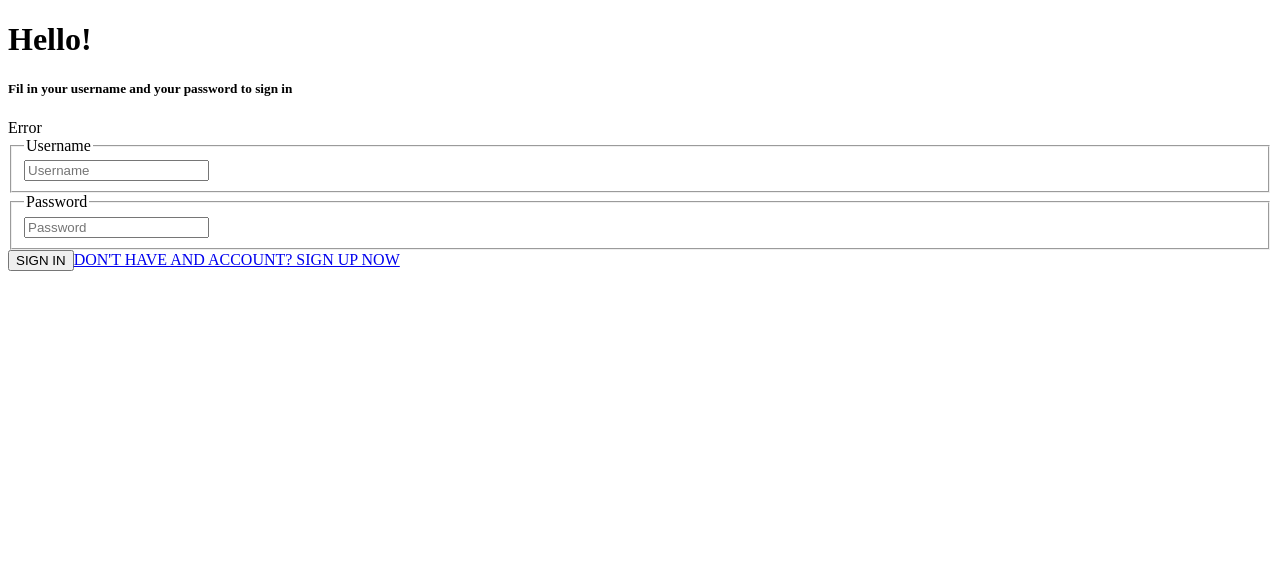
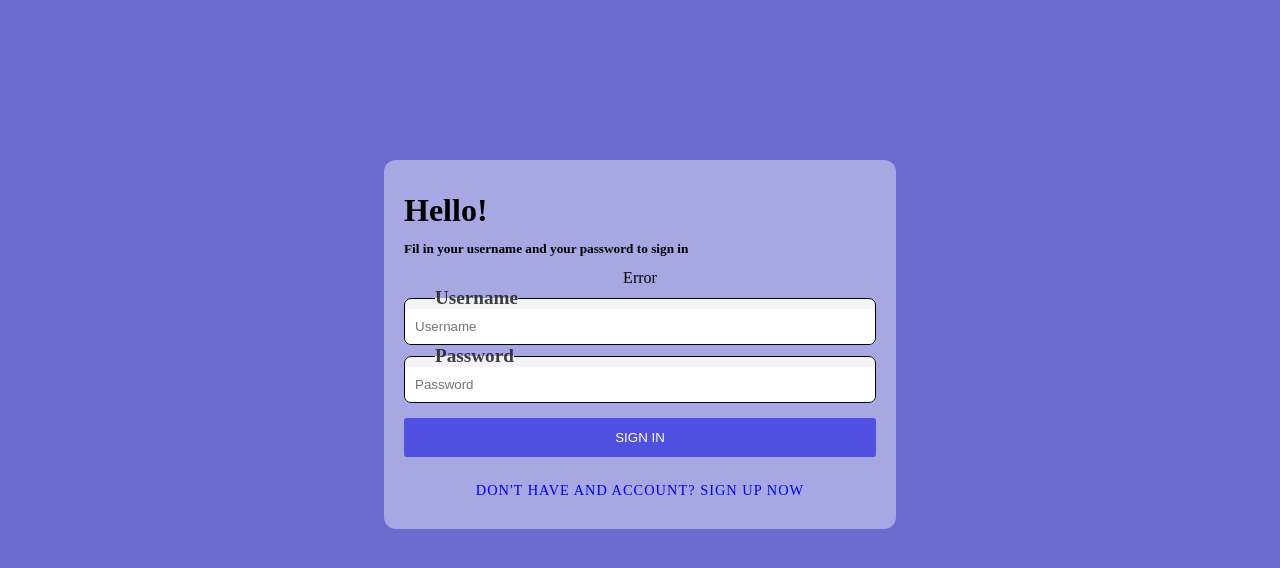
Before and after one commit to Frankam487/taskManagerApp, a React (Vite) app: page / in a window 1280 px wide. Shown: the top 568 px of the page. Built offline with nearby package versions, Linux system fonts and the light colour scheme.

Commit message:
login page styled

```diff
--- a/src/main.jsx
+++ b/src/main.jsx
@@ -1,7 +1,7 @@
 import React from 'react'
 import ReactDOM from 'react-dom/client'
 import App from './App.jsx'
-
+import "./style/index.scss";
 
 ReactDOM.createRoot(document.getElementById('root')).render(
   <React.StrictMode>
--- a/src/pages/Login.jsx
+++ b/src/pages/Login.jsx
@@ -30,11 +30,13 @@ const Login = () => {
     return (
         <div className="login">
             <div className="login-container">
-                <h1>Hello!</h1>
-                <h5>Fil in your username and your password to sign in</h5>
+               <div className="head">
+               <h1>Hello!</h1>
+               <h5>Fil in your username and your password to sign in</h5>
+               </div>
                 <span>Error</span>
                 <div className="form-container">
-                    <form action="">
+                    <form action="" autoComplete="off">
                         <fieldset>
                             <legend>Username </legend>
                             <input type="text" placeholder="Username" value={username} autoComplete="off" onChange={(e) => setUsername(e.target.value)} />
@@ -49,8 +51,10 @@ const Login = () => {
                     </form>
                 </div>
                 <span></span>
-                <button onClick={handleAdd}>SIGN IN</button>
-                <Link to="/registration">DON'T HAVE AND ACCOUNT? SIGN UP NOW</Link>
+               <div className="login-btns">
+               <button onClick={handleAdd}>SIGN IN</button>
+               <Link to="/registration">DON'T HAVE AND ACCOUNT? SIGN UP NOW</Link>
+               </div>
             </div>
         </div>
     );
--- /dev/null
+++ b/src/style/_setting.scss
@@ -0,0 +1,11 @@
+* {
+    margin: 0;
+    padding: 0;
+    box-sizing: border-box;
+}
+
+body {
+    background: rgba(65, 65, 194, 0.767);
+    text-align: center;
+    margin: 0 auto;
+}
--- /dev/null
+++ b/src/style/index.scss
@@ -0,0 +1,2 @@
+@import "./setting";
+@import "./pages/login";
--- /dev/null
+++ b/src/style/pages/_login.scss
@@ -0,0 +1,85 @@
+.login {
+
+    .login-container {
+        width: 40%;
+        margin: 160px auto;
+        border-radius: 12px;
+        padding: 20px 20px;
+        background-color: hsla(0, 0%, 100%, .4);
+
+        .head {
+            text-align: left;
+
+            h1,
+            h5 {
+                margin: 12px 0;
+            }
+        }
+
+        form {
+
+            display: flex;
+            flex-direction: column;
+            justify-content: center;
+            align-items: center;
+
+            fieldset {
+                align-items: center;
+                overflow-x: hidden;
+                width: 100%;
+                border: 1px solid black;
+                background-color: hsla(0, 0%, 98%, 0.938);
+                border-radius: 7px;
+                text-align: center;
+
+                legend {
+                    font-size: 1.2rem;
+                    color: #221f1fdc;
+                    font-weight: 900;
+                    text-align: left;
+                    margin-left: 30px;
+
+                }
+
+                input {
+                    width: 100%;
+                    border: none;
+                    padding: 10px;
+
+                    &:focus {
+                        border: none;
+                        outline: none;
+                    }
+                }
+            }
+        }
+
+        .login-btns {
+            display: flex;
+            flex-direction: column;
+            margin: 10px 0;
+
+            button,
+            a {
+                margin: 5px 0;
+            }
+
+            button {
+                padding: 12px 0;
+                background: rgb(79, 79, 226);
+                border: none;
+                // margin: 0 20px;
+                border-radius: 3px;
+                color: #fff;
+            }
+
+            a {
+                font-weight: 500;
+                letter-spacing: 1px;
+                text-decoration: none;
+                font-size: .9rem;
+                margin: 20px 0 0 0;
+            }
+        }
+    }
+}
```
